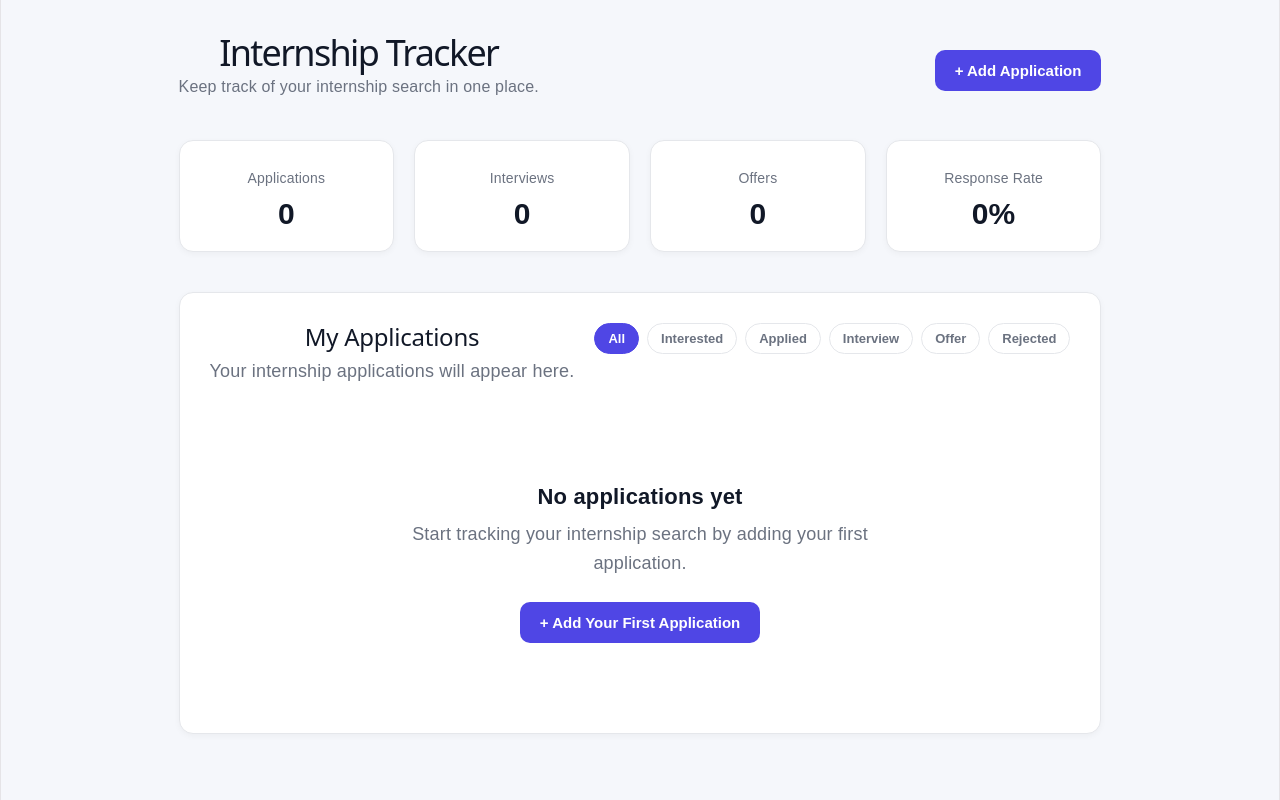
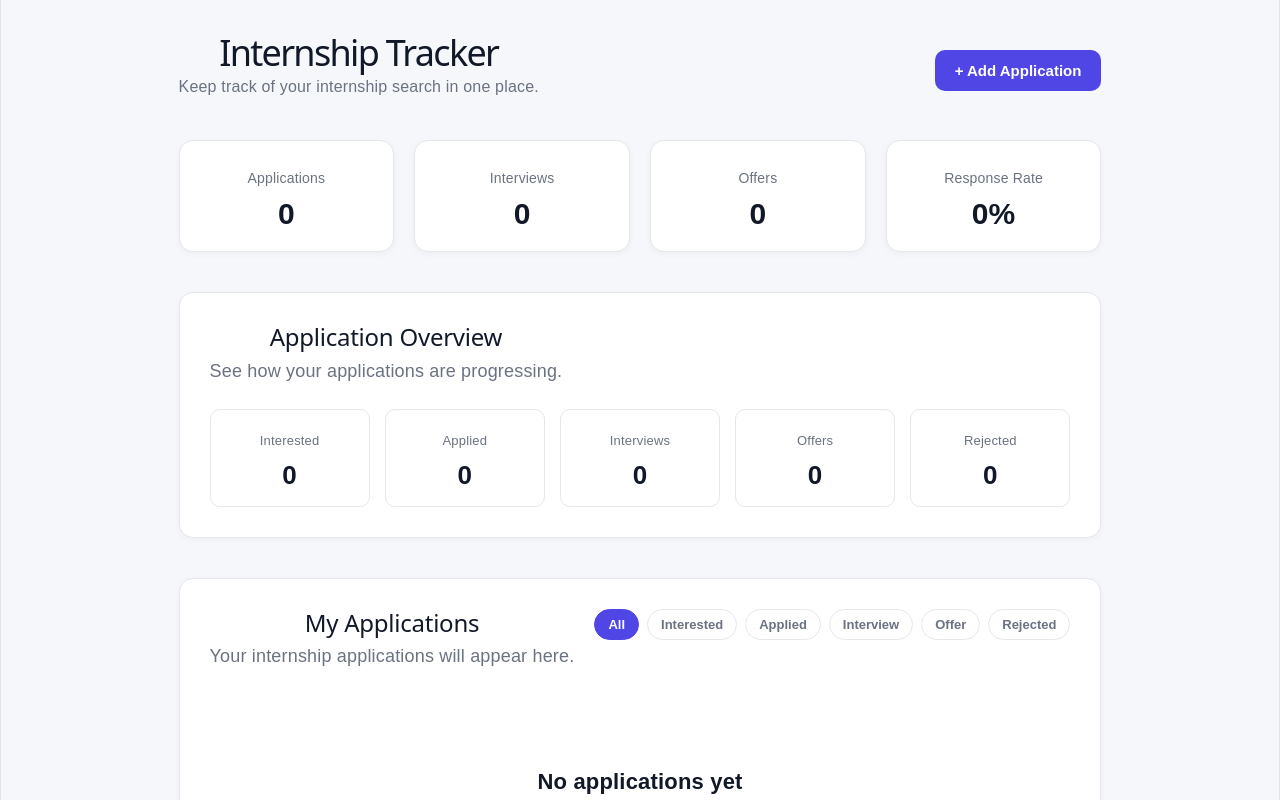
Before and after one commit to graciejones22/internship-tracker, a React (Vite) app: page / in a window 1280 px wide. Shown: the top 800 px of the page. Built offline with nearby package versions, Linux system fonts and the light colour scheme.

Commit message:
Add status overview

```diff
--- a/src/App.css
+++ b/src/App.css
@@ -508,6 +508,49 @@ button {
   color: white;
 }
 
+/* Application Overview */
+
+.status-overview {
+  background: white;
+  border: 1px solid #e5e7eb;
+  border-radius: 14px;
+  padding: 30px;
+  margin-bottom: 40px;
+  box-shadow: 0 2px 6px rgba(0, 0, 0, 0.04);
+}
+
+.status-grid {
+  display: grid;
+  grid-template-columns: repeat(5, 1fr);
+  gap: 15px;
+  margin-top: 25px;
+}
+
+.status-overview-card {
+  border: 1px solid #e5e7eb;
+  border-radius: 10px;
+  padding: 18px;
+  display: flex;
+  flex-direction: column;
+  gap: 8px;
+}
+
+.status-overview-card span {
+  color: #6b7280;
+  font-size: 13px;
+}
+
+.status-overview-card strong {
+  font-size: 26px;
+  color: #111827;
+}
+
+@media (max-width: 900px) {
+  .status-grid {
+    grid-template-columns: repeat(3, 1fr);
+  }
+}
+
 @media (max-width: 700px) {
   .section-heading {
     flex-direction: column;
@@ -527,4 +570,8 @@ button {
     flex-direction: column;
     gap: 12px;
   }
+
+  .status-grid {
+    grid-template-columns: repeat(2, 1fr);
+  }
 }
--- a/src/App.tsx
+++ b/src/App.tsx
@@ -68,6 +68,24 @@ function App() {
           (application) => application.status === filter
         );
 
+  const statusCounts = {
+  Interested: applications.filter(
+    (application) => application.status === 'Interested'
+  ).length,
+  Applied: applications.filter(
+    (application) => application.status === 'Applied'
+  ).length,
+  Interview: applications.filter(
+    (application) => application.status === 'Interview'
+  ).length,
+  Offer: applications.filter(
+    (application) => application.status === 'Offer'
+  ).length,
+  Rejected: applications.filter(
+    (application) => application.status === 'Rejected'
+  ).length,
+};
+
   return (
     <div className="app">
       <header className="header">
@@ -124,6 +142,42 @@ function App() {
                   )}
               %
             </strong>
+          </div>
+        </section>
+
+        <section className="status-overview">
+          <div className="section-heading">
+            <div>
+              <h2>Application Overview</h2>
+              <p>See how your applications are progressing.</p>
+            </div>
+          </div>
+
+          <div className="status-grid">
+            <div className="status-overview-card">
+              <span>Interested</span>
+              <strong>{statusCounts.Interested}</strong>
+            </div>
+
+            <div className="status-overview-card">
+              <span>Applied</span>
+              <strong>{statusCounts.Applied}</strong>
+            </div>
+
+            <div className="status-overview-card">
+              <span>Interviews</span>
+              <strong>{statusCounts.Interview}</strong>
+            </div>
+
+            <div className="status-overview-card">
+              <span>Offers</span>
+              <strong>{statusCounts.Offer}</strong>
+            </div>
+
+            <div className="status-overview-card">
+              <span>Rejected</span>
+              <strong>{statusCounts.Rejected}</strong>
+            </div>
           </div>
         </section>
 
```
